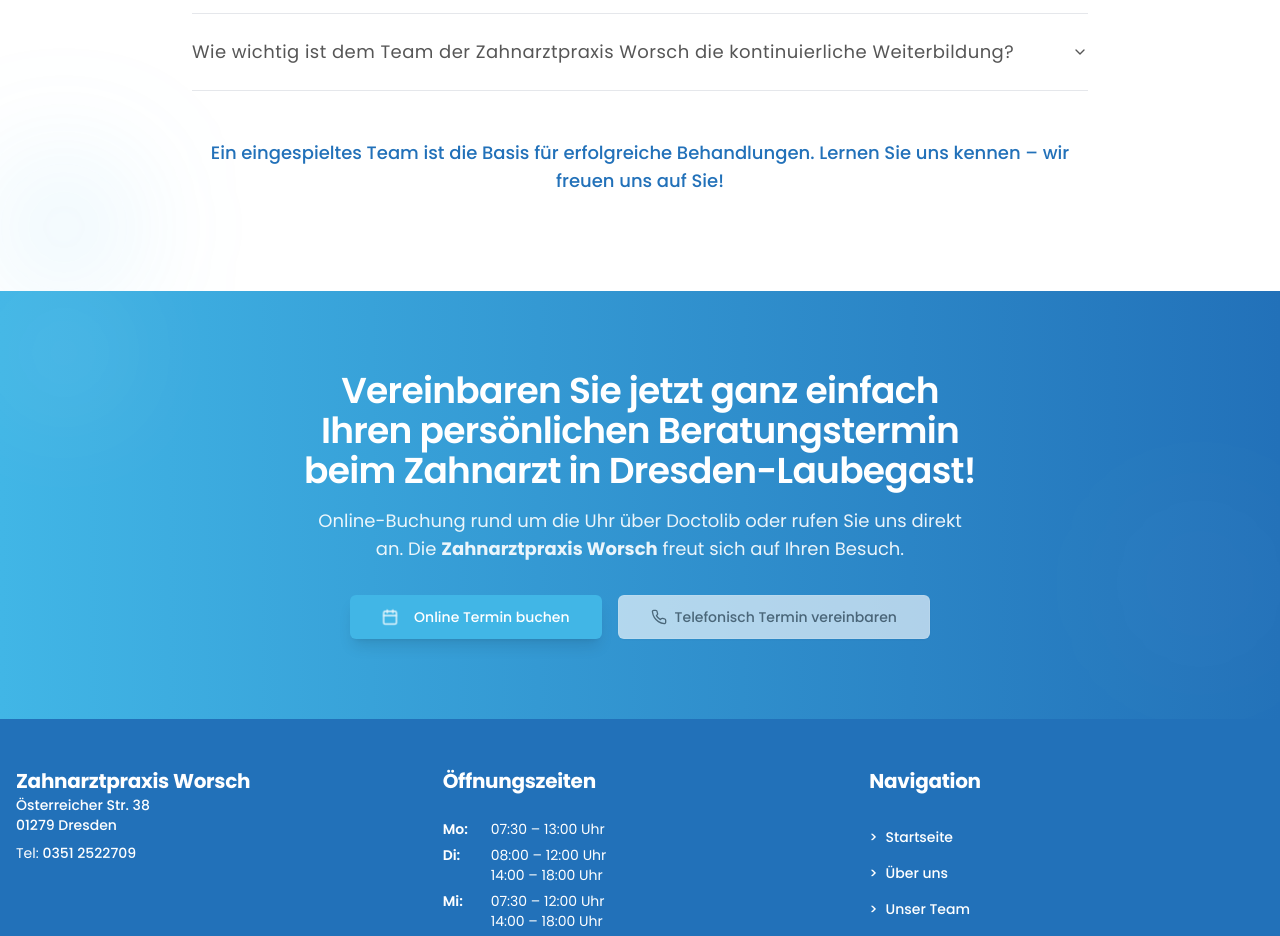
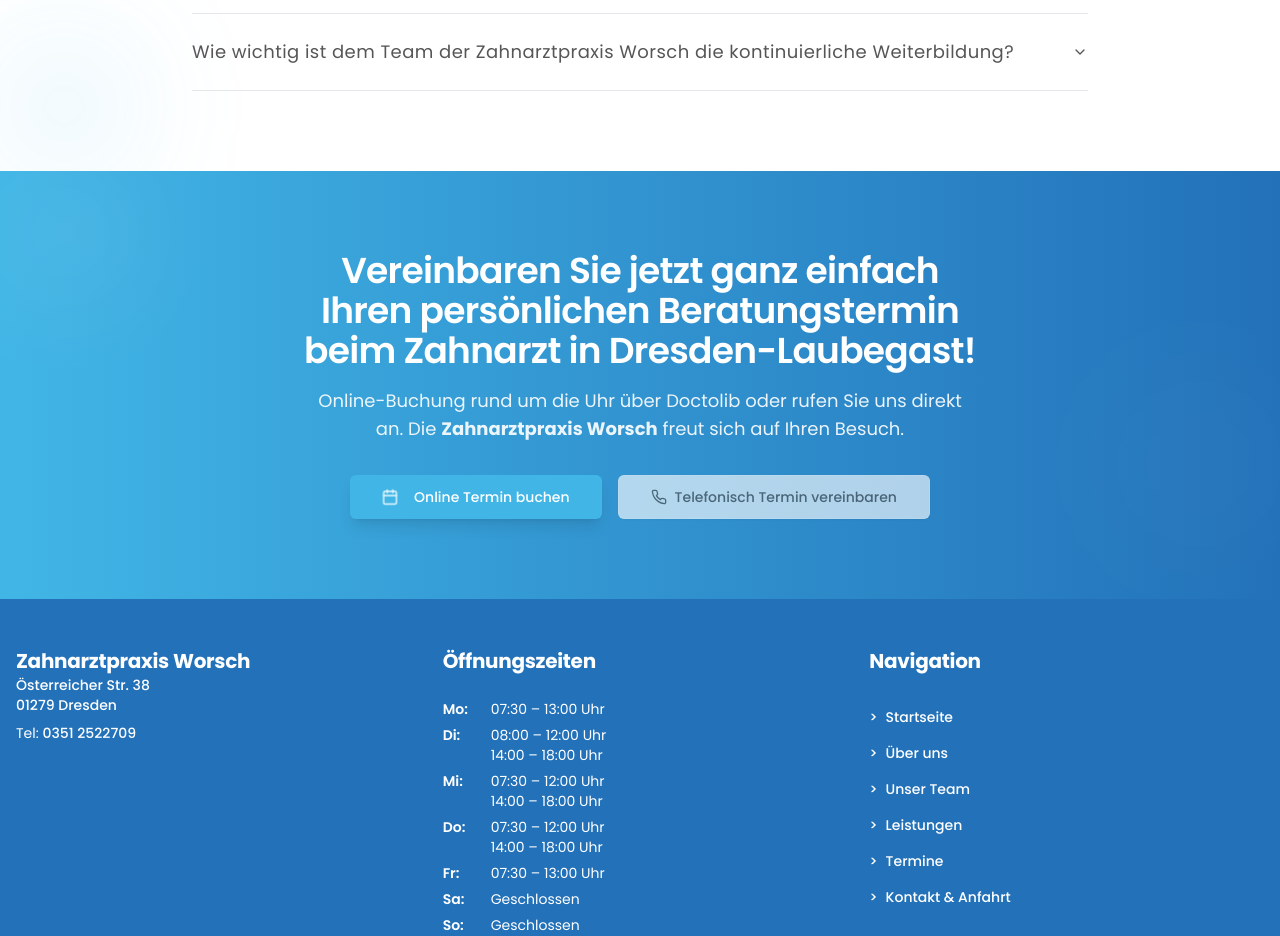
Before and after one commit to Worschi-AI/zahnarztpraxisworsch, a React (Vite) app: page /team in a window 1280 px wide. Shown: the part 3940-4876 px from the top of the page. Built offline with nearby package versions, Linux system fonts and the light colour scheme.

Commit message:
Remove element
Remove the selected element from the TeamFAQ component.

```diff
--- a/src/components/team/TeamFAQ.tsx
+++ b/src/components/team/TeamFAQ.tsx
@@ -1,4 +1,3 @@
-
 import React from 'react';
 import { Link } from 'react-router-dom';
 import { Accordion, AccordionContent, AccordionItem, AccordionTrigger } from '@/components/ui/accordion';
@@ -73,12 +72,6 @@ const TeamFAQ = () => {
               </AccordionItem>
             </Accordion>
           </div>
-
-          <div className="text-center mt-8 lg:mt-12 animate-on-scroll">
-            <p className="text-lg font-medium text-dental-blue">
-              Ein eingespieltes Team ist die Basis für erfolgreiche Behandlungen. Lernen Sie uns kennen – wir freuen uns auf Sie!
-            </p>
-          </div>
         </div>
       </div>
     </section>
```
